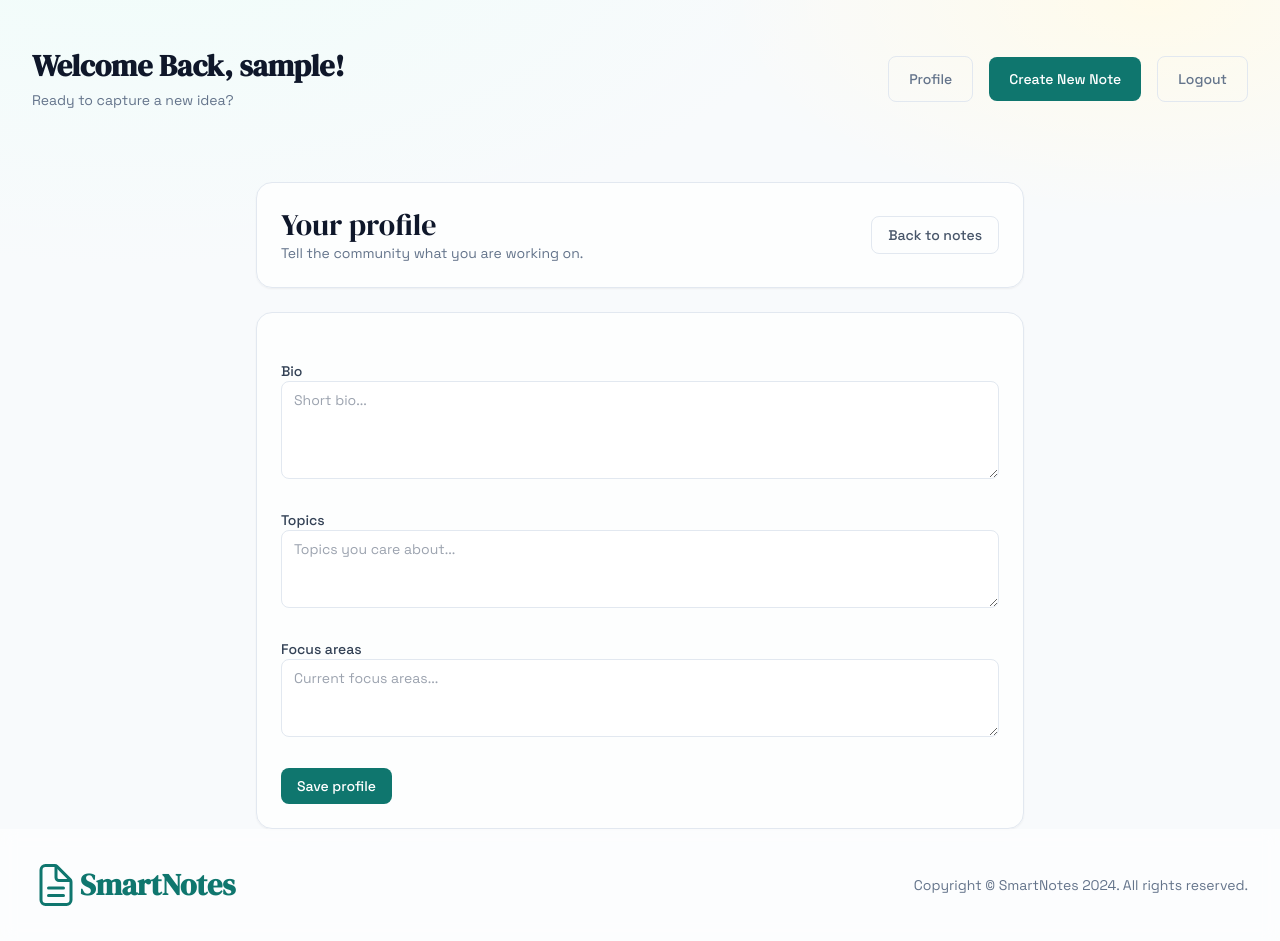
After one commit to majortank/smartnotes, a Django app: page /smart/profile in a window 1280 px wide. The commit adds this page. Run offline with Django 5.2, Linux system fonts and the light colour scheme; the visitor is signed in with stand-in values (Sample User, id 1); data comes from the database, SQL or seed files in the repository; style sheets or scripts are compiled from the project's sources; some libraries are stand-ins or nearby versions.

Commit message:
Add public visibility feature for notes and user profiles
- Introduced 'is_public' field in Notes model and updated forms to include it.
- Enhanced notes list and detail views to display public notes.
- Created a profile update view and template for user profiles.
- Updated base template to include a link to the user profile.

```diff
--- a/notes/admin.py
+++ b/notes/admin.py
@@ -3,7 +3,7 @@ from django.contrib import admin
 from  . import models
 
 class notesAdmin(admin.ModelAdmin):
-    list_display = ('title', 'created_at', 'updated_at')
+    list_display = ('title', 'created_at', 'updated_at', 'is_public')
 
 class categoryAdmin(admin.ModelAdmin):
     list_display = ('name',)
--- a/notes/forms.py
+++ b/notes/forms.py
@@ -1,5 +1,5 @@
 from django import forms
-from .models import Notes, Tag, Category
+from .models import Notes, Tag, Category, Profile
 from django.contrib.auth.models import User
 
 
@@ -19,7 +19,7 @@ class NotesForm(forms.ModelForm):
 
     class Meta:
         model = Notes
-        fields = ['title', 'text', 'category', 'shared_with', 'tags']
+        fields = ['title', 'text', 'category', 'shared_with', 'tags', 'is_public']
         widgets = {
             'title': forms.TextInput(attrs={
                 'class': 'w-full rounded-lg border-gray-300 text-sm focus:border-indigo-500 focus:ring-indigo-500 placeholder-gray-400',
@@ -37,13 +37,17 @@ class NotesForm(forms.ModelForm):
                 'class': 'rounded-lg border-gray-300 text-sm text-gray-700 focus:border-indigo-500 focus:ring-indigo-500',
                 'size': '3',
             }),
+            'is_public': forms.CheckboxInput(attrs={
+                'class': 'h-4 w-4 rounded border-slate-300 text-teal-700 focus:ring-teal-500',
+            }),
         }
         labels = {
             'title': 'Title',
             'text': 'Body',
             'category': 'Category',
             'shared_with': 'Share with',
-            'tags': 'Tags'
+            'tags': 'Tags',
+            'is_public': 'Make note public'
         }
 
     def __init__(self, *args, **kwargs):
@@ -60,3 +64,31 @@ class NotesForm(forms.ModelForm):
 
         # Add help text for shared_with
         self.fields['shared_with'].help_text = 'Hold Ctrl (Cmd on Mac) to select multiple users'
+
+
+class ProfileForm(forms.ModelForm):
+    class Meta:
+        model = Profile
+        fields = ['bio', 'topics', 'focus_areas']
+        widgets = {
+            'bio': forms.Textarea(attrs={
+                'class': 'w-full rounded-lg border border-slate-200 px-3 py-2 text-sm focus:border-teal-500 focus:ring-2 focus:ring-teal-200',
+                'rows': 4,
+                'placeholder': 'Short bio...'
+            }),
+            'topics': forms.Textarea(attrs={
+                'class': 'w-full rounded-lg border border-slate-200 px-3 py-2 text-sm focus:border-teal-500 focus:ring-2 focus:ring-teal-200',
+                'rows': 3,
+                'placeholder': 'Topics you care about...'
+            }),
+            'focus_areas': forms.Textarea(attrs={
+                'class': 'w-full rounded-lg border border-slate-200 px-3 py-2 text-sm focus:border-teal-500 focus:ring-2 focus:ring-teal-200',
+                'rows': 3,
+                'placeholder': 'Current focus areas...'
+            }),
+        }
+        labels = {
+            'bio': 'Bio',
+            'topics': 'Topics',
+            'focus_areas': 'Focus areas',
+        }
--- a/notes/models.py
+++ b/notes/models.py
@@ -89,6 +89,7 @@ class ShareGroup(models.Model):
 class Notes(models.Model):
     title = models.CharField(max_length=255)
     text = models.TextField()
+    is_public = models.BooleanField(default=False)
     created_at = models.DateTimeField(auto_now_add=True)
     updated_at = models.DateTimeField(auto_now=True)
     user = models.ForeignKey(User, on_delete=models.CASCADE, related_name='notes')
--- a/notes/templates/notes/notes_detail.html
+++ b/notes/templates/notes/notes_detail.html
@@ -14,6 +14,11 @@
         {% if note.category %}
         <span class="rounded-full bg-teal-50 px-3 py-1 text-xs font-medium text-teal-700">
           {{ note.category.name }}
+        </span>
+        {% endif %}
+        {% if note.is_public %}
+        <span class="rounded-full border border-emerald-200 bg-emerald-50 px-3 py-1 text-xs font-medium text-emerald-700">
+          Public
         </span>
         {% endif %}
         {% if note.tags.count %}
--- /dev/null
+++ b/notes/templates/notes/profile.html
@@ -0,0 +1,38 @@
+{% extends "_base.html" %}
+{% load widget_tweaks %}
+
+{% block content %}
+<div class="mx-auto max-w-3xl space-y-6">
+  <div class="rounded-2xl border border-slate-200 bg-white/80 p-6 shadow-sm">
+    <div class="flex flex-col gap-2 md:flex-row md:items-center md:justify-between">
+      <div>
+        <h1 class="text-3xl text-slate-900">Your profile</h1>
+        <p class="text-sm text-slate-500">Tell the community what you are working on.</p>
+      </div>
+      <a href="{% url 'notes.list' %}"
+         class="inline-flex items-center justify-center rounded-lg border border-slate-200 px-4 py-2 text-sm font-medium text-slate-600 transition hover:bg-slate-50">
+        Back to notes
+      </a>
+    </div>
+  </div>
+
+  <form method="post" class="space-y-6 rounded-2xl border border-slate-200 bg-white/80 p-6 shadow-sm">
+    {% csrf_token %}
+    <div>
+      <label class="block text-sm font-medium text-slate-700">{{ form.bio.label }}</label>
+      {{ form.bio }}
+    </div>
+    <div>
+      <label class="block text-sm font-medium text-slate-700">{{ form.topics.label }}</label>
+      {{ form.topics }}
+    </div>
+    <div>
+      <label class="block text-sm font-medium text-slate-700">{{ form.focus_areas.label }}</label>
+      {{ form.focus_areas }}
+    </div>
+    <button type="submit" class="inline-flex items-center justify-center rounded-lg bg-teal-700 px-4 py-2 text-sm font-medium text-white">
+      Save profile
+    </button>
+  </form>
+</div>
+{% endblock %}
--- a/notes/urls.py
+++ b/notes/urls.py
@@ -4,6 +4,7 @@ from . import views
 
 urlpatterns = [
     path('notes', views.NotesListView.as_view(), name='notes.list'),
+    path('profile', views.ProfileUpdateView.as_view(), name='profile'),
     path('notes/online', views.online_users, name='notes.online'),
     path('notes/<int:note_id>/share-links', views.share_links, name='notes.share_links'),
     path('notes/<int:note_id>/share-links/<int:link_id>/revoke', views.revoke_share_link, name='notes.share_links.revoke'),
--- a/notes/views.py
+++ b/notes/views.py
@@ -9,7 +9,7 @@ from django.contrib.auth.mixins import LoginRequiredMixin
 from .models import Notes, Profile, ShareGroup, ShareLink, NoteShareLog
 from django.contrib.auth.models import User
 
-from .forms import NotesForm
+from .forms import NotesForm, ProfileForm
 
 from django.db.models import Q
 from django.views.decorators.http import require_http_methods
@@ -34,6 +34,8 @@ class NotesListView(LoginRequiredMixin, ListView):
             Q(shared_with=self.request.user) | Q(shared_groups__members=self.request.user)
         ).exclude(user=self.request.user).distinct()
         context['shared_by'] = Notes.objects.filter(user=self.request.user)
+        context['public_notes'] = Notes.objects.filter(is_public=True).select_related('user', 'category').prefetch_related('tags')
+        context['community_profiles'] = Profile.objects.select_related('user').order_by('user__username')
         context['share_users'] = User.objects.exclude(pk=self.request.user.pk).order_by('username')
         context['share_groups'] = ShareGroup.objects.filter(owner=self.request.user).order_by('name')
         return context
@@ -43,7 +45,7 @@ class NoteAccessMixin(LoginRequiredMixin):
     def get_queryset(self):
         user = self.request.user
         return Notes.objects.filter(
-            Q(user=user) | Q(shared_with=user) | Q(shared_groups__members=user)
+            Q(user=user) | Q(shared_with=user) | Q(shared_groups__members=user) | Q(is_public=True)
         ).distinct()
 
     def dispatch(self, request, *args, **kwargs):
@@ -153,6 +155,17 @@ class NotesDeleteView(NoteOwnerMixin, DeleteView):
         context = super().get_context_data(**kwargs)
         context['note'] = self.get_object()
         return context
+
+
+class ProfileUpdateView(LoginRequiredMixin, UpdateView):
+    model = Profile
+    form_class = ProfileForm
+    template_name = 'notes/profile.html'
+    success_url = '/smart/notes'
+
+    def get_object(self, queryset=None):
+        profile, _ = Profile.objects.get_or_create(user=self.request.user)
+        return profile
 
 
 def online_users(request):
--- a/templates/_base.html
+++ b/templates/_base.html
@@ -58,6 +58,12 @@
                 </div>
 
                 <div class="mt-4 flex flex-col gap-4 sm:mt-0 sm:flex-row sm:items-center">
+                    <a href="{% url 'profile' %}"
+                    class="inline-flex items-center justify-center gap-1.5 rounded-lg border border-slate-200 px-5 py-3 text-slate-500 transition hover:bg-white hover:text-slate-700 focus:outline-none focus:ring focus:ring-teal-100"
+                    type="button"
+                    >
+                    <span class="text-sm font-medium"> Profile </span>
+                </a>
                     <a href="{% url 'notes.new' %}"
                     class="block rounded-lg bg-teal-700 px-5 py-3 text-sm font-medium text-white transition hover:bg-teal-800 focus:outline-none focus:ring focus:ring-teal-200"
                     type="button"
```
Also changed, not shown: notes/templates/notes/notes_form.html (+7 -0 lines), notes/templates/notes/notes_list.html (+84 -5 lines), notes/migrations/0011_notes_public_flag.py (added).
